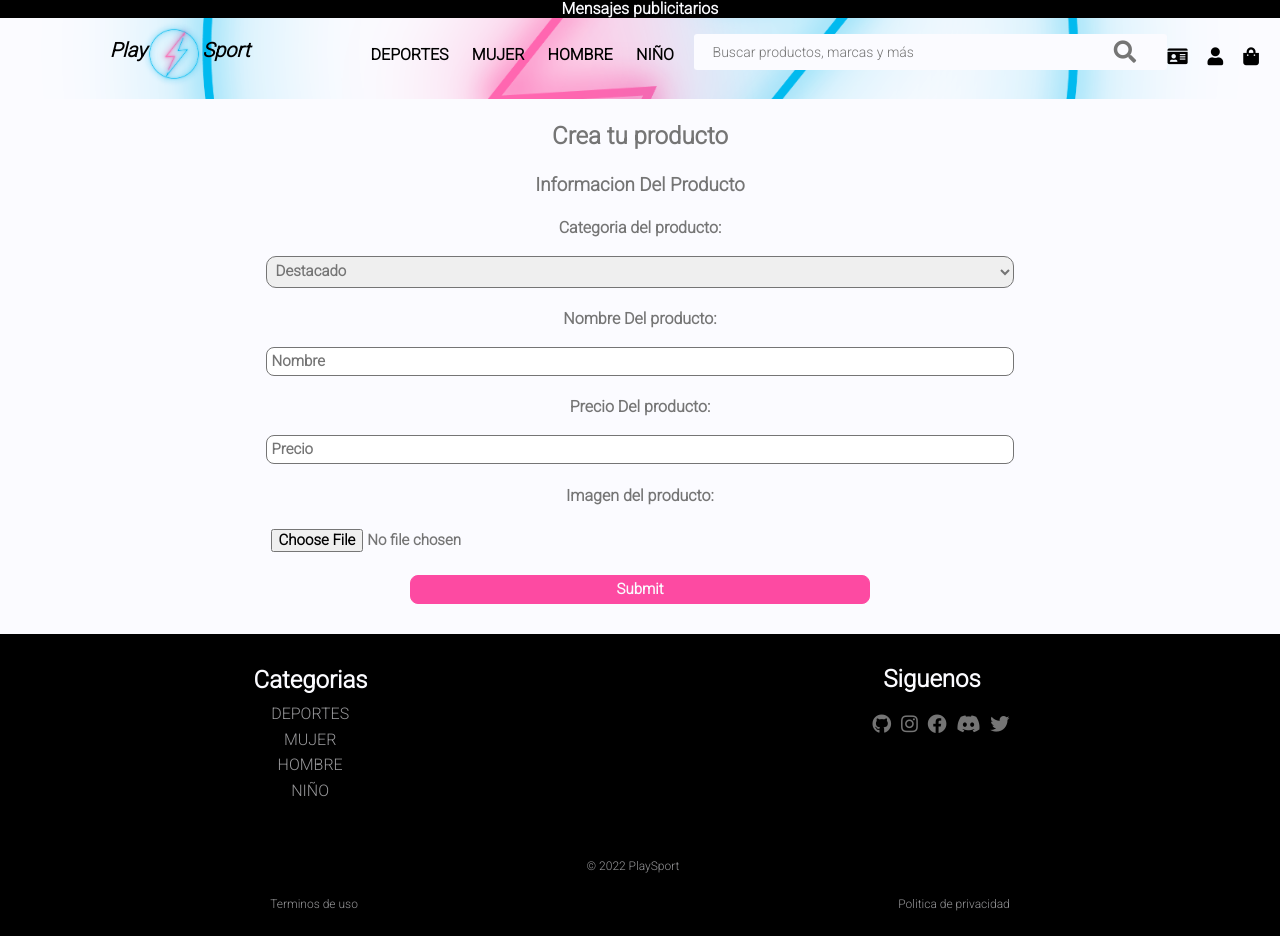
After one commit to GabrielGaitanV/grupo_1_playsport, a Node server app: template src/views/products/create.ejs in a window 1280 px wide. The commit adds this page. Run offline with Node 20, Linux system fonts and the light colour scheme; the template is opened without the code that fills it, so the values that code supplies are empty; some libraries are stand-ins or nearby versions.

```diff
--- /dev/null
+++ b/public/css/create.css
@@ -0,0 +1,89 @@
+main{
+    width: 90%;
+    margin: auto;
+    margin-bottom: 20px;
+    padding-bottom: 10px;
+    transition: .5s;
+}
+
+.titulos{
+    padding-top: 4px;
+    color: #757575;
+    text-align: center;
+    transition: .5s;
+    font-weight: bold;
+}
+
+.titulos:hover{
+    color: #000000;
+}
+
+.cuestionario{
+    display: flex;
+    flex-direction: column;
+    margin:auto;
+    text-align: center;
+    flex-wrap: wrap;
+}
+
+main div form select {
+    color: #757575;
+    font-weight: bold;
+    font-size: 15px;
+    padding: 5px;
+    border: solid 1px #757575;
+    border-radius: 10px;
+    transition: .5s;
+    width: 65%;
+    margin: auto;
+}
+
+main div form select:hover{
+    color: #000000;
+    border: solid 1px #01BAEF;
+}
+
+main div form input{
+    color: #757575;
+    font-weight: bold;
+    font-size: 15px;
+    padding: 5px;
+    border: solid 1px #757575;
+    border-radius: 8px;
+    transition: .5s;
+    width: 65%;
+    margin: auto;
+}
+
+main div form input:hover{
+    color: #000000;
+    border: solid 1px #01BAEF;
+}
+
+.boton-imagen{
+    border: none;
+}
+.boton-imagen:hover{
+    border: none;
+}
+
+.guardar{
+    width: 40%;
+    color: #FBFBFF;
+    background-color: #FF007B;
+    border: solid 1px #FF007B;
+    border-radius: 8px;
+    opacity: 70%;
+    transition: .5s;
+}
+.guardar:hover{
+    border: solid 1px #FF007B;
+    color: #FBFBFF;
+    opacity: 100%;
+}
+
+@media (min-width:1000px){
+    main:hover{
+        box-shadow: 0px 0px 3px rgb(100, 100, 100);
+    }
+}
--- a/public/css/index.css
+++ b/public/css/index.css
@@ -46,6 +46,7 @@ main div form button {
 .subir {
     text-align: center;
     font-weight: bold;
+    color: #757575;
 }
 
 /*Main products*/
--- a/src/app.js
+++ b/src/app.js
@@ -1,4 +1,5 @@
 const express = require('express');
+const path = require("path");
 const app = express();
 const port = 3000;
 
@@ -17,3 +18,5 @@ app.use('/', routesMain);
 app.use('/products', routesProduct);
 app.use('/cart', routesCart);
 app.use('/auth', routesAuth);
+
+app.use(express.static(path.join(__dirname,'/public')));
--- a/src/controllers/productsController.js
+++ b/src/controllers/productsController.js
@@ -1,5 +1,6 @@
 const controller = {
   detail: (req, res) => res.render('products/product-detail'),
+  create: (req, res) => res.render('products/create')
 };
 
 module.exports = controller;
--- a/src/routes/products.js
+++ b/src/routes/products.js
@@ -2,6 +2,8 @@ const express = require('express');
 const router = express.Router();
 const productsController = require('../controllers/productsController');
 
-router.get('/:id', productsController.detail);
+router.get('/product-detail/:id', productsController.detail);
+
+router.get('/create', productsController.create);
 
 module.exports = router;
--- /dev/null
+++ b/src/views/products/create.ejs
@@ -0,0 +1,43 @@
+<!DOCTYPE html>
+<html lang="en">
+
+<%- include('../partials/head',{url:"/css/create.css"}) %>
+
+  <body>
+    <%- include('../partials/nav-bar') %>
+        <main>
+            <div>
+                <h2 class="titulos">Crea tu producto</h2>
+                <h3 class="titulos">Informacion Del Producto</h3>
+                <form class="cuestionario" action="/">
+                    <label class="titulos">Categoria del producto:</label>
+                    <br>
+                    <select name="categoria">
+                        <option value="Destacados">Destacado</option>
+                        <option value="Deporte">Deporte</option>
+                        <option value="Hombre">Hombre</option>
+                        <option value="Mujer">Mujer</option>
+                        <option value="Niño">Niño</option>
+                    </select>
+                    <br>
+                    <label class="titulos">Nombre Del producto:</label>
+                    <br>
+                    <input  placeholder="Nombre" type="text">
+                    <br>
+                    <label class="titulos">Precio Del producto:</label>
+                    <br>
+                    <input placeholder="Precio" type="text">
+                    <br>
+                    <label class="titulos">Imagen del producto:</label>
+                    <br>
+                    <input class="boton-imagen" type="file" accept=".jpg , .png">
+                    <br>
+                    <a href="/">
+                        <input class="guardar" placeholder="Guardar" type="submit">
+                    </a>
+                </form>
+            </div>
+        </main>
+    <%- include('../partials/footer') %>
+    </body>
+</html>
```
Also changed, not shown: package.json (+19 -3 lines), public/css/login.css (+21 -2 lines), src/controllers/mainController.js (+20 -56 lines), src/data/products-data.json (added, +92 -0 lines), src/views/index.ejs (+77 -4 lines), 1 other file.
